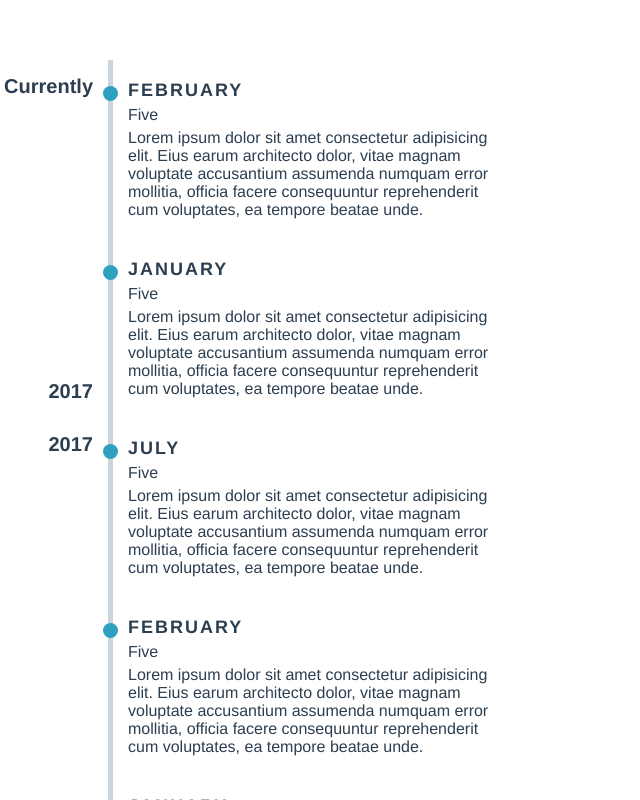
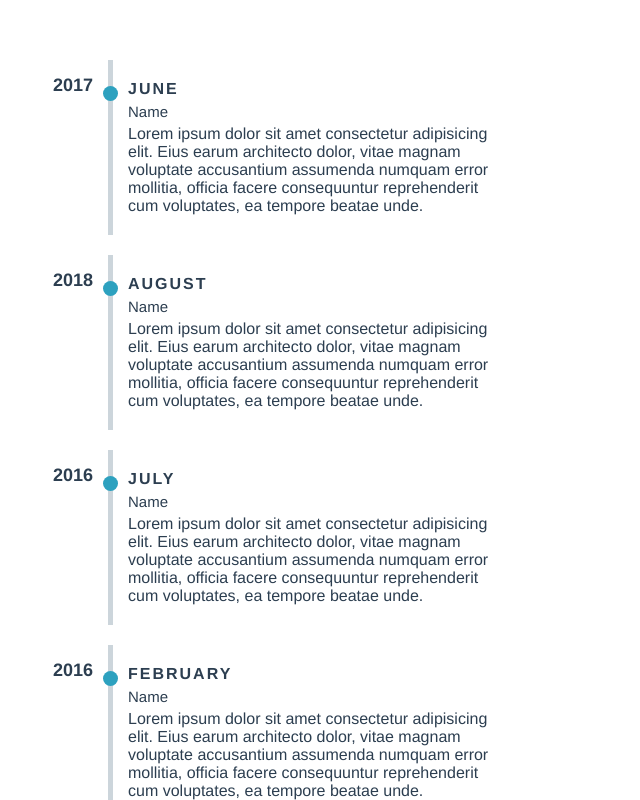
Before and after one commit to pablosirera/timeline-vuejs, a Vue app: page / in a window 1280 px wide. Shown: the top 800 px of the page, without its empty margins (0-640 px from the left). Built offline with nearby package versions, Linux system fonts and the light colour scheme.

Commit message:
Change logic timeline

```diff
--- a/src/App.vue
+++ b/src/App.vue
@@ -1,8 +1,10 @@
 <template>
   <div id="app">
     <Timeline
-      :timeline-items="timelineItems"
-      :message-when-no-items="messageWhenNoItems"/>
+      :timeline-items="dataTimeline"
+      :message-when-no-items="messageWhenNoItems"
+      order="asc"
+    />
   </div>
 </template>
 
@@ -16,52 +18,36 @@ export default {
   },
   data: () => ({
     messageWhenNoItems: 'No articles found.',
-    timelineItems: [
+    dataTimeline: [
       {
-        year: {
-          from: '2017',
-          to: 'Currently'
-        },
-        items: [
-          {
-            nameMonth: 'February',
-            title: 'Five',
+        from: new Date(2017, 5),
+        title: 'Name',
         description:
           'Lorem ipsum dolor sit amet consectetur adipisicing elit. Eius earum architecto dolor, vitae magnam voluptate accusantium assumenda numquam error mollitia, officia facere consequuntur reprehenderit cum voluptates, ea tempore beatae unde.'
       },
       {
-            nameMonth: 'January',
-            title: 'Five',
-            description:
-              'Lorem ipsum dolor sit amet consectetur adipisicing elit. Eius earum architecto dolor, vitae magnam voluptate accusantium assumenda numquam error mollitia, officia facere consequuntur reprehenderit cum voluptates, ea tempore beatae unde.'
-          }
-        ]
-      },
-      {
-        year: {
-          from: '2016',
-          to: '2017'
-        },
-        items: [
-          {
-            nameMonth: 'July',
-            title: 'Five',
+        from: new Date(2018, 7),
+        title: 'Name',
         description:
           'Lorem ipsum dolor sit amet consectetur adipisicing elit. Eius earum architecto dolor, vitae magnam voluptate accusantium assumenda numquam error mollitia, officia facere consequuntur reprehenderit cum voluptates, ea tempore beatae unde.'
       },
       {
-            nameMonth: 'February',
-            title: 'Five',
+        from: new Date(2016, 6),
+        title: 'Name',
         description:
           'Lorem ipsum dolor sit amet consectetur adipisicing elit. Eius earum architecto dolor, vitae magnam voluptate accusantium assumenda numquam error mollitia, officia facere consequuntur reprehenderit cum voluptates, ea tempore beatae unde.'
       },
       {
-            nameMonth: 'January',
-            title: 'Five',
+        from: new Date(2016, 1),
+        title: 'Name',
         description:
           'Lorem ipsum dolor sit amet consectetur adipisicing elit. Eius earum architecto dolor, vitae magnam voluptate accusantium assumenda numquam error mollitia, officia facere consequuntur reprehenderit cum voluptates, ea tempore beatae unde.'
-          }
-        ]
+      },
+      {
+        from: new Date(2016, 11),
+        title: 'Name',
+        description:
+          'Lorem ipsum dolor sit amet consectetur adipisicing elit. Eius earum architecto dolor, vitae magnam voluptate accusantium assumenda numquam error mollitia, officia facere consequuntur reprehenderit cum voluptates, ea tempore beatae unde.'
       }
     ]
   })
--- a/src/components/Timeline.vue
+++ b/src/components/Timeline.vue
@@ -7,17 +7,12 @@
         :key="timelineIndex">
         <div class="section-year">
           <p
-            v-if="timelineContent.year.to"
+            v-if="hasYear(timelineContent)"
             class="year">
-            {{ timelineContent.year.to }}
-          </p>
-          <p
-            v-if="timelineContent.year.from"
-            class="year">
-            {{ timelineContent.year.from }}
+            {{ getYear(timelineContent.from) }}
           </p>
         </div>
-        <TimelineItem :items-timeline="timelineContent.items"/>
+        <TimelineItem :item-timeline="timelineContent"/>
       </div>
     </div>
     <p v-else>{{ messageWhenNoItems }}</p>
@@ -44,7 +39,7 @@ export default {
     },
     uniqueTimeline: {
       type: Boolean,
-      default: true
+      default: false
     }
   },
   computed: {
@@ -56,6 +51,14 @@ export default {
         'wrapper-item': true,
         'unique-timeline': this.uniqueTimeline
       }
+    }
+  },
+  methods: {
+    getYear(date) {
+      return date.getFullYear()
+    },
+    hasYear(dataTimeline) {
+      return dataTimeline.hasOwnProperty('from') && dataTimeline.from !== undefined
     }
   }
 }
@@ -80,7 +83,7 @@ export default {
       align-items: flex-end;
       padding: 15px;
       font-weight: bold;
-      font-size: 20px;
+      font-size: 18px;
       .year {
         margin: 0;
       }
--- a/src/components/TimelineItem.vue
+++ b/src/components/TimelineItem.vue
@@ -1,15 +1,12 @@
 <template>
-  <section class="timeline-items">
-    <div
-      class="item"
-      v-for="(item, index) in itemsTimeline"
-      :key="index">
+  <section class="timeline-item">
+    <div class="item">
       <span
         class="dot"
         :style="{ background: colorDots }"/>
-      <h3 class="month-item">{{ item.nameMonth }}</h3>
-      <h4 class="title-item" v-html="item.title"></h4>
-      <p class="description-item" v-html="item.description"></p>
+      <h3 class="month-item">{{ getNameMonth(itemTimeline) }}</h3>
+      <h4 class="title-item" v-html="itemTimeline.title"></h4>
+      <p class="description-item" v-html="itemTimeline.description"></p>
     </div>
   </section>
 </template>
@@ -18,20 +15,27 @@
 export default {
   name: 'TimelineItem',
   props: {
-    itemsTimeline: {
-      type: Array,
-      default: () => []
+    itemTimeline: {
+      type: Object,
+      default: () => ({})
     },
     colorDots: {
       type: String,
       default: '#2da1bf'
+    }
+  },
+  methods: {
+    getNameMonth(item) {
+      const localeBrowser = navigator.language
+      const date = item.from.toLocaleDateString(localeBrowser, { month: 'long' })
+      return date
     }
   }
 }
 </script>
 
 <style lang="scss" scoped>
-.timeline-items {
+.timeline-item {
   .item {
     border-left: 5px solid #ccd5db;
     padding: 20px 0 20px 15px;
@@ -40,13 +44,13 @@ export default {
   .month-item {
     margin: 0;
     text-transform: uppercase;
-    font-size: 18px;
+    font-size: 16px;
     letter-spacing: 2px;
   }
   .title-item {
     margin: 0;
     padding: 5px 0;
-    font-size: 16px;
+    font-size: 15px;
     font-weight: 500;
   }
   .description-item {
```
Lines whose indentation alone changed are shown as unchanged.
